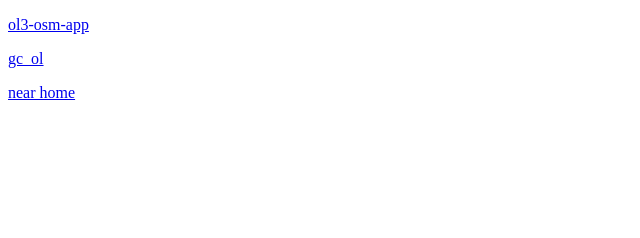
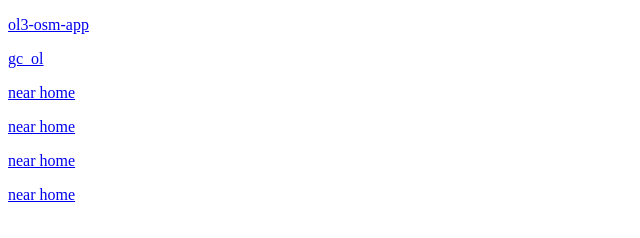
Before and after one commit to sbrunner/sbrunner.github.io, a plain HTML site: page index.html in a window 1280 px wide. Shown: the whole page, without its empty margins (0-640 px from the left). Drawn offline with Linux system fonts and the light colour scheme.

Commit message:
Update index.html

```diff
--- a/index.html
+++ b/index.html
@@ -8,5 +8,8 @@
         <p><a href="http://sbrunner.github.io/ol3-osm-app/">ol3-osm-app</a></p>
         <p><a href="http://sbrunner.github.io/gc_ol/">gc_ol</a></p>
         <p><a href="geo:46.5,6.5">near home</a></p>
+        <p><a href="geo:0,0?q=Paudex">near home</a></p>
+        <p><a href="geo:0,0?q=Route du simplon 24, Paudex">near home</a></p>
+        <p><a href="geo:0,0?q=Paudex, Route du Simplon 24">near home</a></p>
     </body>
 </html>
```
